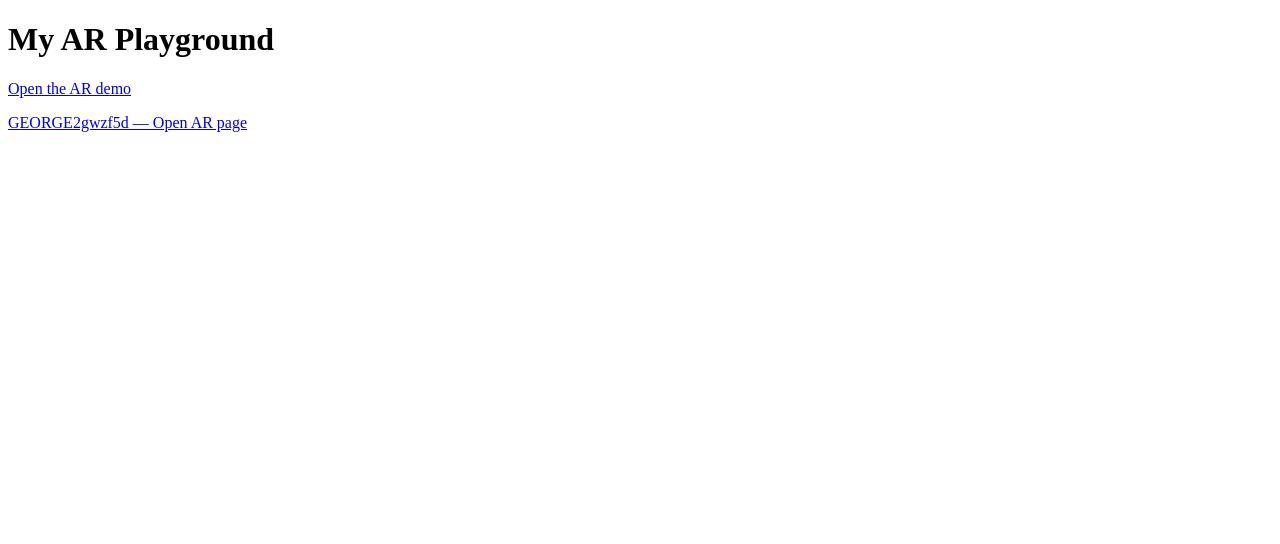
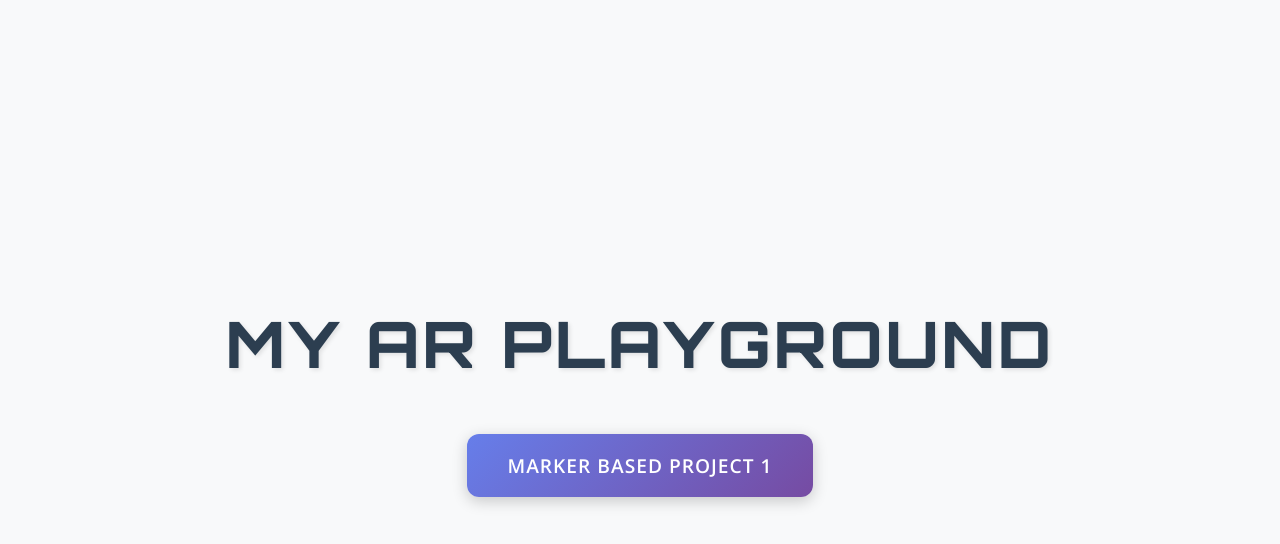
Before and after one commit to aiswaryalakshmi474-glitch/MY-PROJECTS-AISH, a plain HTML site: page index.html in a window 1280 px wide. Drawn offline with nearby package versions, Linux system fonts and the light colour scheme.

Commit message:
Update index.html

```diff
--- a/index.html
+++ b/index.html
@@ -1,9 +1,91 @@
 <!doctype html>
 <html>
-  <head><meta charset="utf-8"><title>My AR Site</title></head>
+  <head>
+    <meta charset="utf-8">
+    <title>My AR Site</title>
+    <!-- Import Google Fonts -->
+    <link rel="preconnect" href="https://fonts.googleapis.com">
+    <link rel="preconnect" href="https://fonts.gstatic.com" crossorigin>
+    <link href="https://fonts.googleapis.com/css2?family=Open+Sans:ital,wght@0,300;0,400;0,500;0,600;0,700;0,800;1,300;1,400;1,500;1,600;1,700;1,800&display=swap" rel="stylesheet">
+    <link href="https://fonts.googleapis.com/css2?family=Orbitron:wght@100;200;300;400;500;600;700;800;900&display=swap" rel="stylesheet">
+
+    <style>
+      /* Reset and basic styling */
+      * {
+        margin: 0;
+        padding: 0;
+        box-sizing: border-box;
+      }
+
+      /* Body font - Open Sans */
+      body {
+        font-family: 'Open Sans', sans-serif;
+        background-color: #f8f9fa;
+        min-height: 100vh;
+        display: flex;
+        flex-direction: column;
+        align-items: center;
+        justify-content: center;
+        padding: 20px;
+      }
+
+      /* Title styling - Using Orbitron (closest to TASA Orbiter) */
+      h1 {
+        font-family: 'Orbitron', monospace;
+        font-size: 4rem;
+        font-weight: 800;
+        text-align: center;
+        margin-bottom: 50px;
+        color: #2c3e50;
+        letter-spacing: 3px;
+        text-shadow: 2px 2px 4px rgba(0,0,0,0.1);
+      }
+
+      /* Button styling */
+      .ar-button {
+        display: inline-block;
+        background: linear-gradient(135deg, #667eea 0%, #764ba2 100%);
+        color: white;
+        padding: 18px 40px;
+        text-decoration: none;
+        border-radius: 12px;
+        font-family: 'Open Sans', sans-serif;
+        font-weight: 600;
+        font-size: 1.2em;
+        letter-spacing: 1px;
+        transition: all 0.3s ease;
+        box-shadow: 0 4px 15px rgba(0,0,0,0.2);
+        border: none;
+        cursor: pointer;
+        text-transform: uppercase;
+      }
+
+      .ar-button:hover {
+        transform: translateY(-3px);
+        box-shadow: 0 8px 25px rgba(0,0,0,0.3);
+        background: linear-gradient(135deg, #764ba2 0%, #667eea 100%);
+      }
+
+      .ar-button:active {
+        transform: translateY(-1px);
+      }
+
+      /* Responsive design */
+      @media (max-width: 768px) {
+        h1 {
+          font-size: 2.5rem;
+          letter-spacing: 2px;
+        }
+
+        .ar-button {
+          padding: 15px 30px;
+          font-size: 1rem;
+        }
+      }
+    </style>
+  </head>
   <body>
-    <h1>My AR Playground</h1>
-    <p><a href="ar-hiro.html">Open the AR demo</a></p>
-    <a href="https://aiswaryalakshmi474-glitch.github.io/GEORGE2gwzf5d" target="_blank" rel="noopener">GEORGE2gwzf5d — Open AR page</a>
+    <h1>MY AR PLAYGROUND</h1>
+    <a href="https://aiswaryalakshmi474-glitch.github.io/GEORGE2gwzf5d" target="_blank" rel="noopener" class="ar-button">MARKER BASED PROJECT 1</a>
   </body>
 </html>
```
